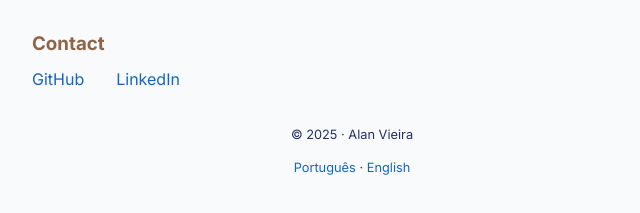
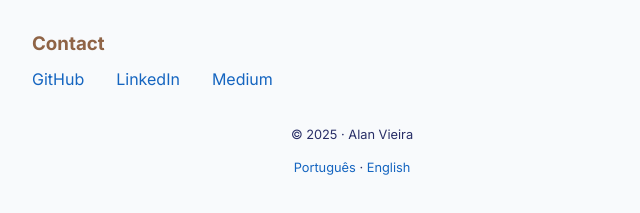
Before and after one commit to alanv-dev/alanv.dev, a plain HTML site: page en/index.html in a window 1280 px wide. Shown: the part 387-600 px from the top of the page, 288-928 px from the left. Drawn offline with Linux system fonts and the light colour scheme.

Commit message:
Link to Medium

```diff
--- a/en/index.html
+++ b/en/index.html
@@ -51,6 +51,7 @@
       <ul class="links">
         <li><a href="https://github.com/alanv-dev" target="_blank">GitHub</a></li>
         <li><a href="https://www.linkedin.com/in/alan-vieira-andrade/" target="_blank">LinkedIn</a></li>
+        <li><a href="https://medium.com/@alanvdev" target="_blank">Medium</a></li>
         <!-- <li><a href="mailto:contato@alanv.dev">E-mail</a></li> -->
       </ul>
     </section>
```
Also changed, not shown: index.html (+1 -0 lines).
